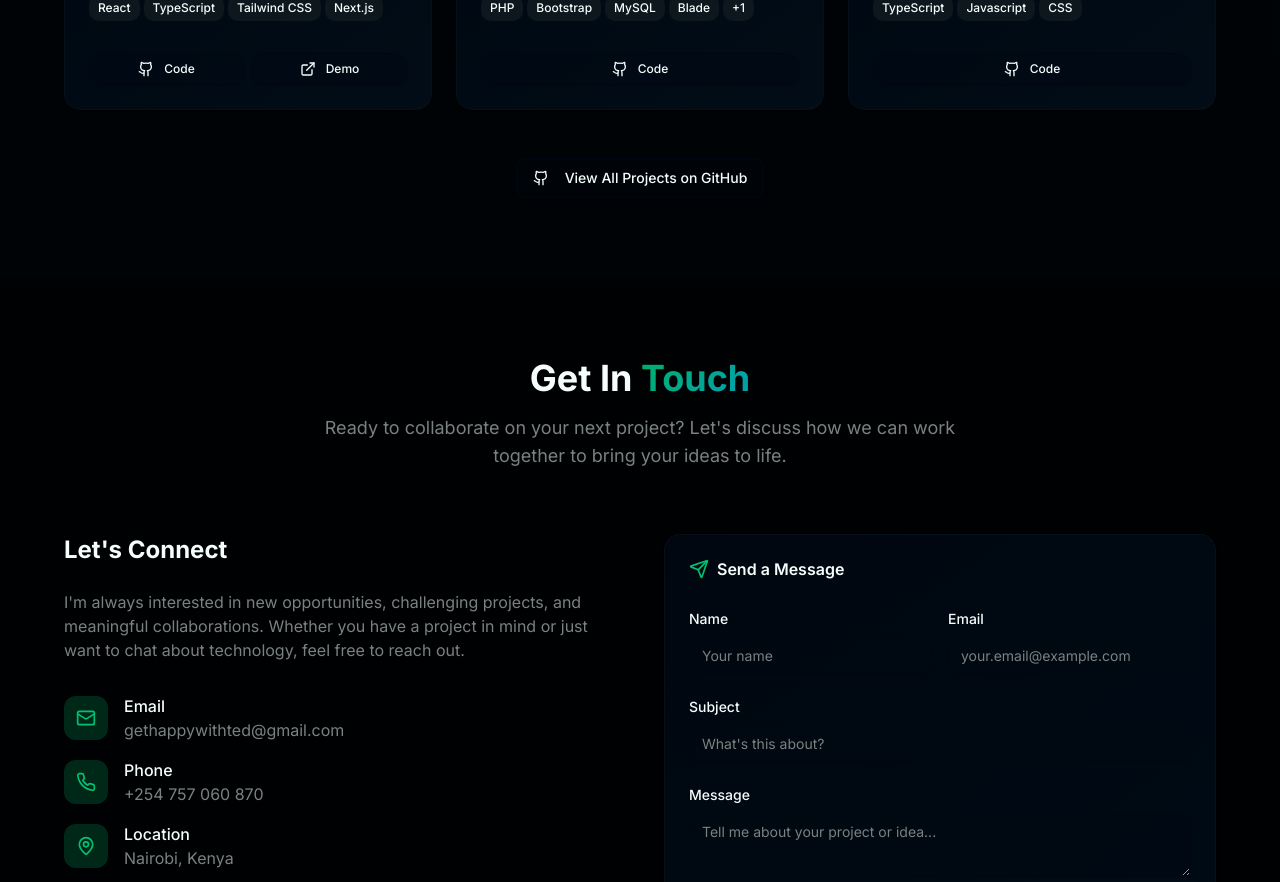
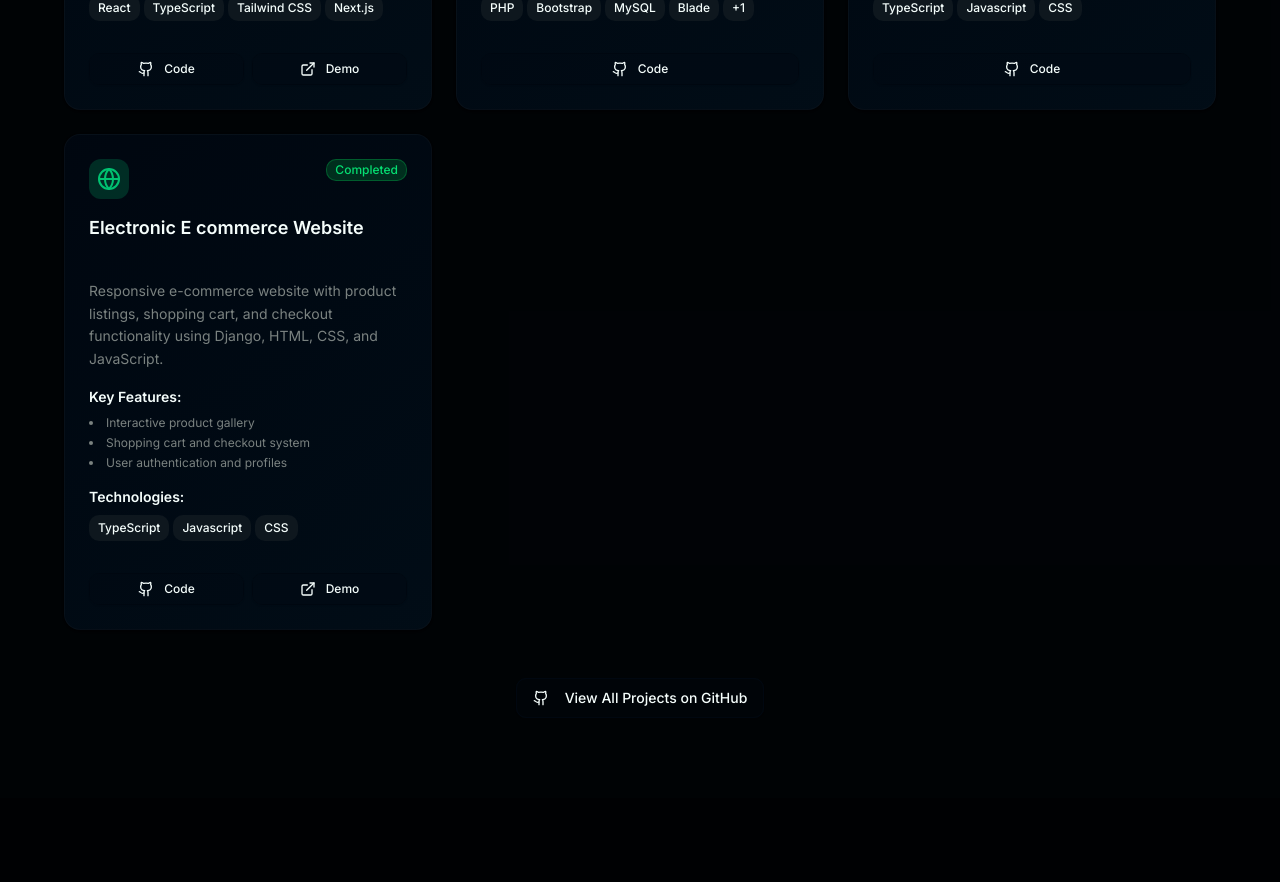
Before and after one commit to tedd-spec/portfolio-website, a Next.js app: page / in a window 1280 px wide. Shown: the part 6040-6922 px from the top of the page. Built offline with nearby package versions, Linux system fonts and the light colour scheme.

Commit message:
Projects update

```diff
--- a/components/projects.tsx
+++ b/components/projects.tsx
@@ -110,6 +110,23 @@ export function Projects() {
       github: "https://github.com/tedd-spec/Tours-and-travel-website",
       demo: "#",
     },
+     {
+      title: "Electronic E commerce Website",
+      description:
+        "Responsive e-commerce website with product listings, shopping cart, and checkout functionality using Django, HTML, CSS, and JavaScript.",
+      icon: Globe,
+      technologies: ["TypeScript", "Javascript", "CSS",],
+      features: [
+        "Interactive product gallery",
+        "Shopping cart and checkout system",
+        "User authentication and profiles",
+
+      ],
+      status: "Completed",
+      category: "Frontend",
+      github: "https://github.com/tedd-spec/tedds-digital-store",
+      demo: "https://tedd-digital-store.netlify.app/",
+    },
   ]
 
   const getStatusColor = (status: string) => {
```
